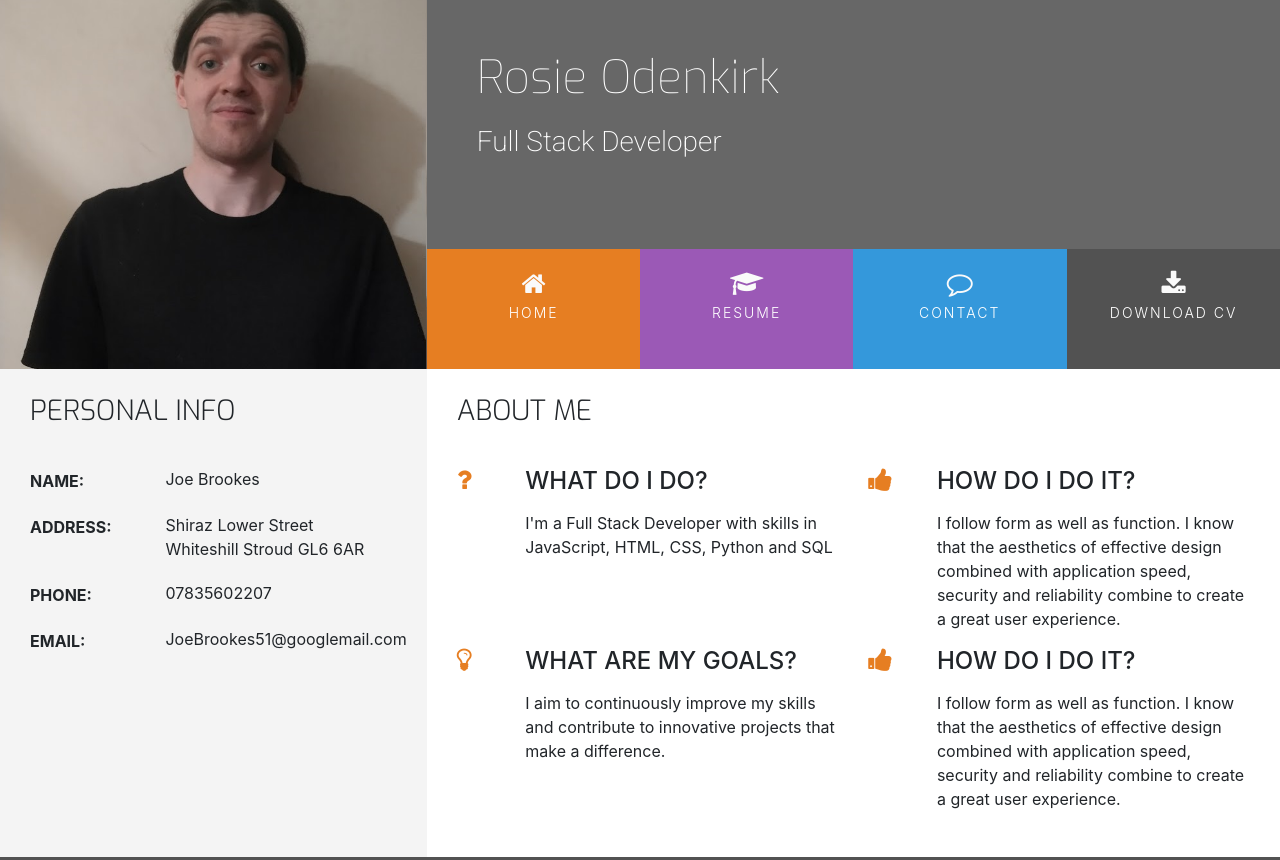
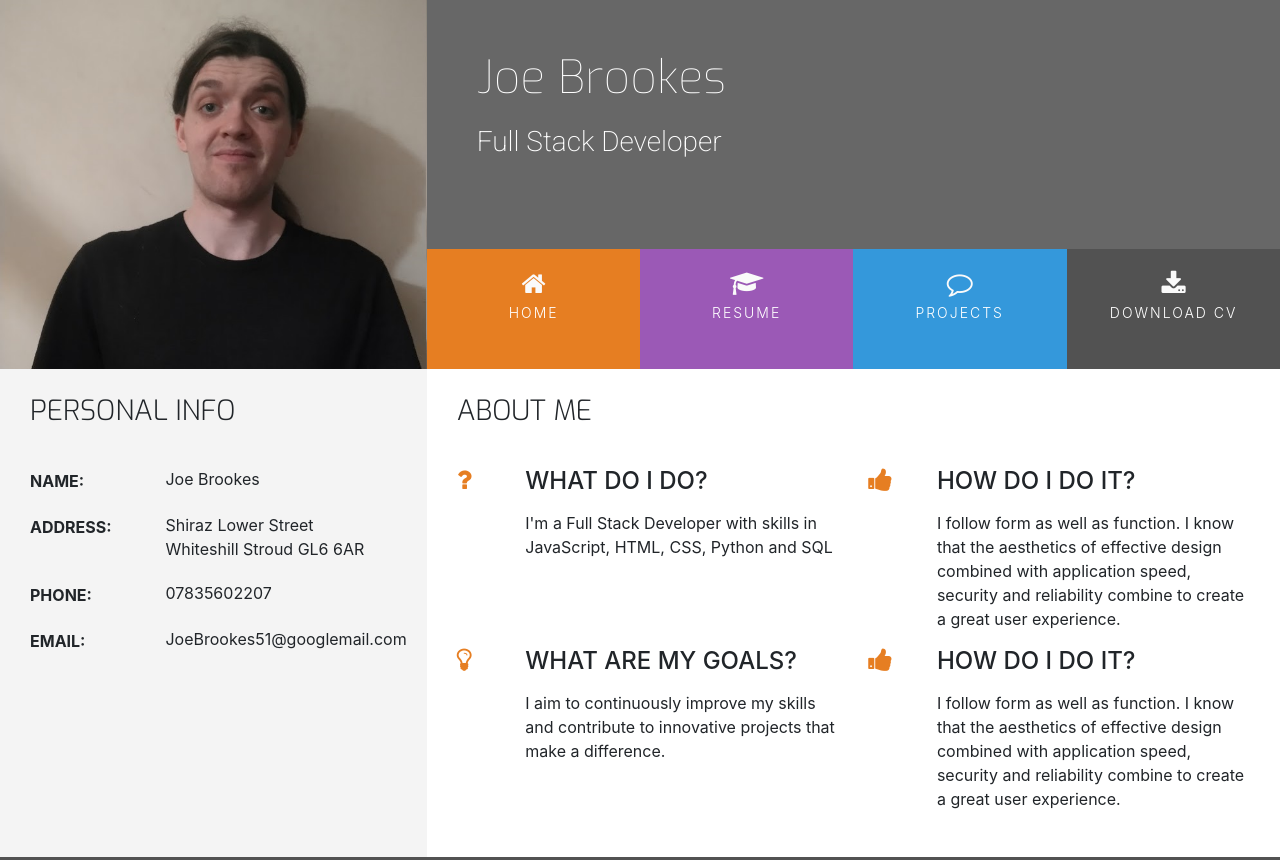
Before and after one commit to Joe-Brookes-Code-Institute/Online-CV, a plain HTML site: page index.html in a window 1280 px wide. Shown: the top 860 px of the page. Drawn offline with nearby package versions, Linux system fonts and the light colour scheme.

Commit message:
Change image

```diff
--- a/assets/css/style.css
+++ b/assets/css/style.css
@@ -91,15 +91,40 @@ header {
 
 .logo {
     background: url("../images/rosie.jpg");
-    background-position: center;
     background-repeat: no-repeat;
     background-size: cover;
     min-height: 360px;
     transition: all .5s ease-in-out;
     -moz-transition: all .5s ease-in-out;
     -webkit-transition: all .5s ease-in-out;
+
+    /* Start the image from the top center */
+    background-position: top center;
 }
 
+/* Medium screens */
+@media screen and (min-width: 768px) {
+    .logo {
+        /* You can adjust this if needed, or keep it as is */
+        background-position: top center;
+    }
+}
+
+/* Large screens */
+@media screen and (min-width: 1024px) {
+    .logo {
+        /* Adjusting for larger screens, if desired */
+        background-position: top left; /* Change to top left or another value as needed */
+    }
+}
+
+/* Extra large screens */
+@media screen and (min-width: 1440px) {
+    .logo {
+        /* Further adjustments for even larger screens */
+        background-position: top 25%; /* Example of moving it down slightly */
+    }
+}
 .name {
     font-family: "Exo", sans-serif;
     font-weight: 100;
--- a/index.html
+++ b/index.html
@@ -17,7 +17,7 @@
             <div class="col-md-8">
                 <div class="row no-gutters bg-color-name-title">
                     <div class="col heading">
-                        <h1 class="name">Rosie Odenkirk</h1>
+                        <h1 class="name">Joe Brookes</h1>
                         <h2 class="title"> Full Stack Developer</h2>
                     </div>
                 </div>
@@ -31,7 +31,7 @@
                                 <a href="resume.html" class="hvr-sweep-to-bottom"><i class="fa fa-graduation-cap" aria-hidden="true"></i><span>Resume</span></a>
                             </li>
                             <li class="col-6 col-sm-3 list-inline-item ui-menu-color-contact menuitem">
-                                <a href="contact.html" class="hvr-sweep-to-bottom"><i class="fa fa-comment-o" aria-hidden="true"></i><span>Contact</span></a>
+                                <a href="contact.html" class="hvr-sweep-to-bottom"><i class="fa fa-comment-o" aria-hidden="true"></i><span>Projects</span></a>
                             </li>
                             <li class="col-6 col-sm-3 list-inline-item ui-menu-color-download menuitem">
                                 <a href="assets/cv/sample-cv.pdf" target="_blank" class="hvr-sweep-to-bottom"><i class="fa fa-download" aria-hidden="true"></i><span>Download CV</span></a>
```
Also changed, not shown: resume.html (+1 -1 lines), source/index.html (+1 -1 lines).
